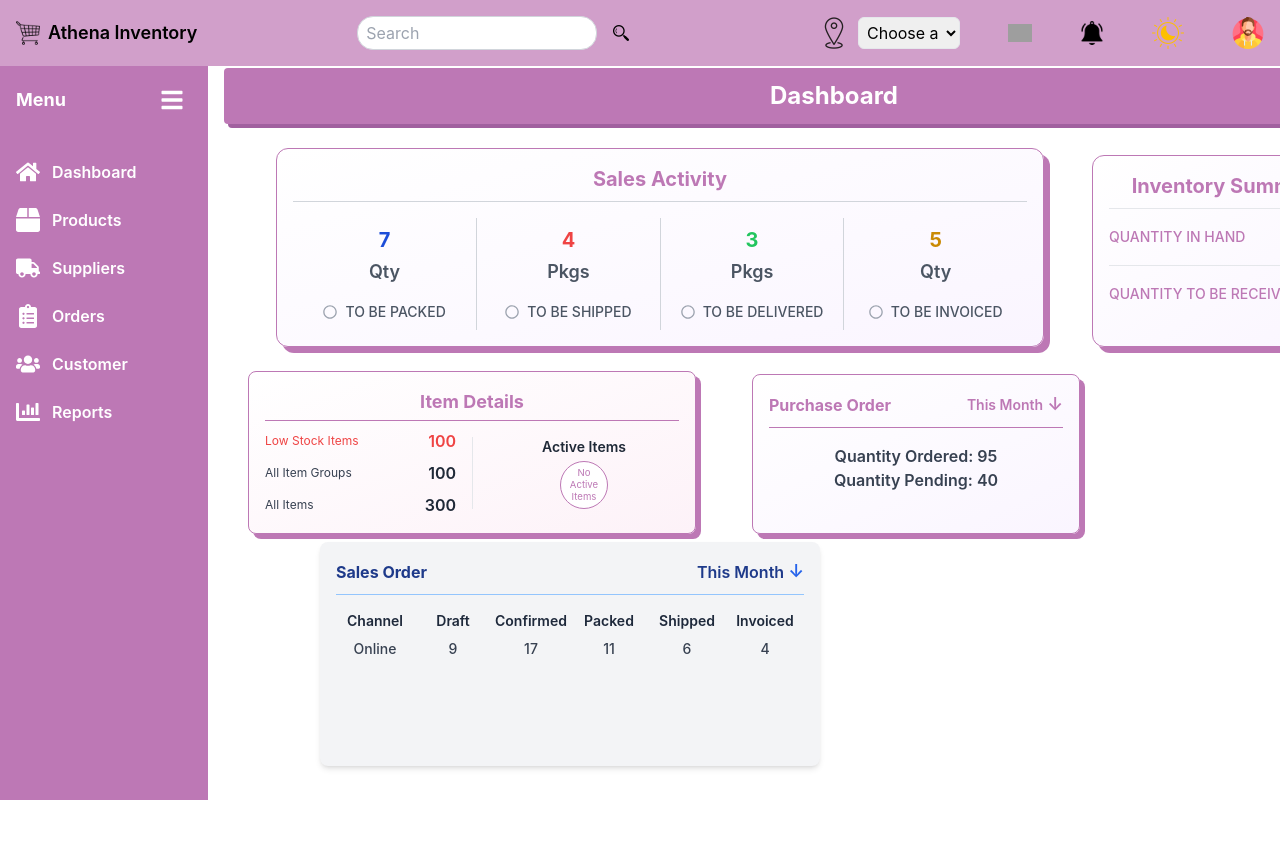
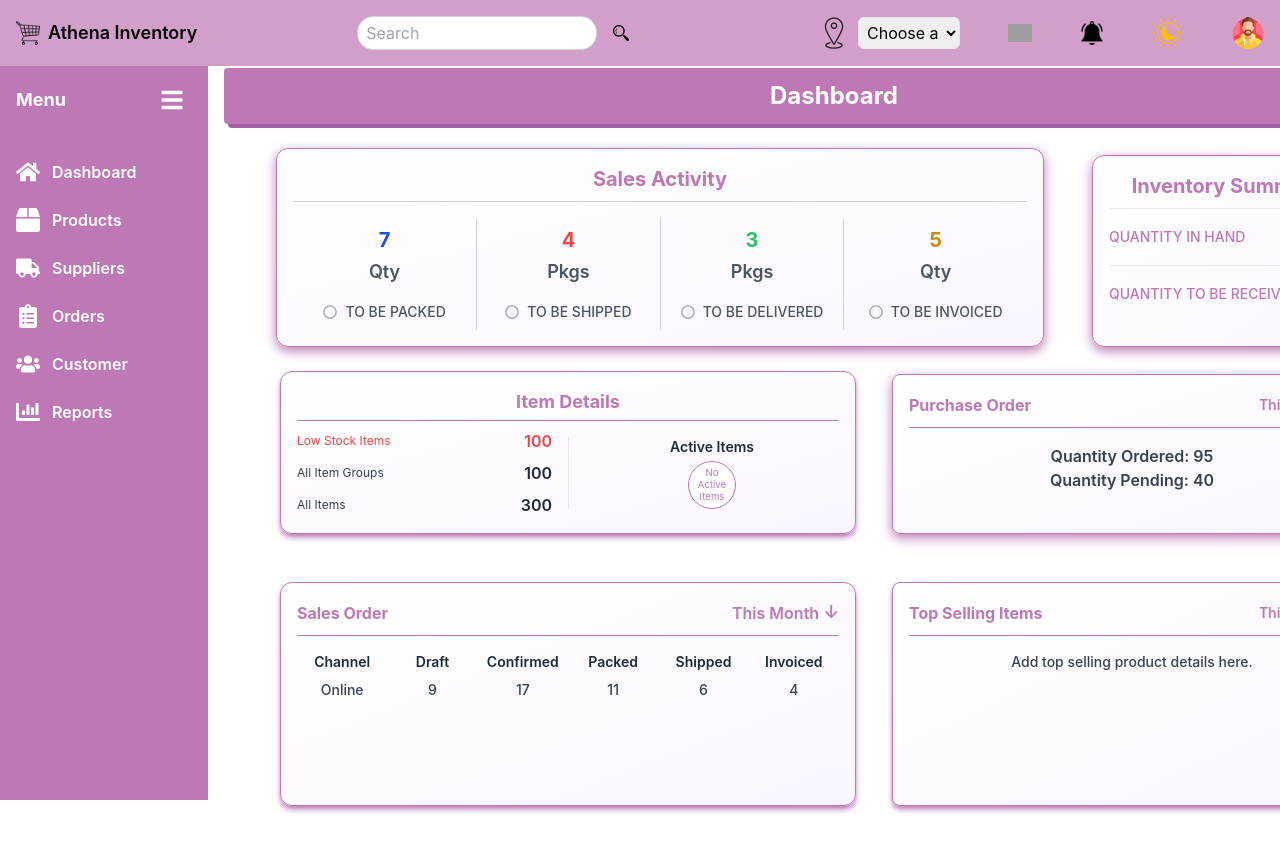
Before and after one commit to anik0103/inventory-management-system, a React (Create React App) app: page / in a window 1280 px wide. Shown: the top 846 px of the page. Before the commit the page ends 800 px from the top, so only its background shows below. Built offline with nearby package versions, Linux system fonts and the light colour scheme; grey boxes are pictures that could not be loaded.

Commit message:
refactor: Update Dashboard layout and enhance styling for components

```diff
--- a/src/Components/Dashbord/Dashboard.js
+++ b/src/Components/Dashbord/Dashboard.js
@@ -14,13 +14,13 @@ const Dashboard = () => {
         <SummaryCards />
         <InventorySummary />
       </div>
-      <div>
-         <SalesOverview />
+      <div className="gap-9">
+      <SalesOverview />
       <PurchaseOrder />
       </div>
 
       <OrderStatus />
-      {/* <TopProducts /> */}
+      <TopProducts />
     </div>
   );
 };
--- a/src/Components/Dashbord/OrderStatus.js
+++ b/src/Components/Dashbord/OrderStatus.js
@@ -5,12 +5,12 @@ const SalesOrderCard = () => {
   const sales = mockData.salesOrder;
 
   return (
-    <div className="bg-gray-100 border-gray-300 p-4 rounded-lg shadow-md w-[31.25rem] ml-[6rem] mt-[-0.998rem] h-56">
-      <div className="flex justify-between items-center border-b border-blue-300 pb-2 mb-4">
-        <h2 className="font-bold text-blue-900">{sales.title}</h2>
-        <span className="font-semibold text-blue-900 flex items-center gap-1">
+    <div className="bg-gradient-to-br from-white to-purple-50 border border-[#bd78b5] rounded-xl shadow-md shadow-[#bd78b5] transition-all duration-300 p-4 max-w-xl ml-14 mt-6 flex flex-col h-[14rem]">
+      <div className="flex justify-between items-center border-b border-[#bd78b5] pb-2 mb-4">
+        <h2 className="font-bold text-[#bd78b5]">{sales.title}</h2>
+        <span className="font-semibold text-[#bd78b5] flex items-center gap-1">
           {sales.month}
-          <span className="text-blue-600 text-lg">↓</span>
+          <span className="text-[#bd78b5] text-lg">↓</span>
         </span>
       </div>
 
--- a/src/Components/Dashbord/SalesOverVew/InventorySummary.js
+++ b/src/Components/Dashbord/SalesOverVew/InventorySummary.js
@@ -8,7 +8,7 @@ const InventorySummaryCard = () => {
 
   return (
     <div className="flex justify-end px-4 lg:-mt-48 lg:mr-16">
-      <div className="bg-gradient-to-br from-white to-purple-50 border border-[#bd78b5] rounded-xl shadow-[6px_6px_0px_#bd78b5] hover:shadow-[4px_4px_0px_#a1609f] transition-all duration-300 p-4 w-[17rem] h-[12rem]">
+      <div className="bg-gradient-to-br from-white to-purple-50 border border-[#bd78b5] rounded-xl shadow-[0_4px_12px_#bd78b5] hover:shadow-[0_6px_18px_#a1609f] transition-all duration-300 p-4 w-[17rem] h-[12rem]">
         <div className="pb-2 border-b border-gray-200 mb-3">
           <h2 className="text-xl font-bold text-[#bd78b5]">Inventory Summary</h2>
         </div>
--- a/src/Components/Dashbord/SalesOverVew/SummaryCards.js
+++ b/src/Components/Dashbord/SalesOverVew/SummaryCards.js
@@ -4,7 +4,7 @@ import mockData from "../../../asset/fakeApiResponce/mockData.json";
 const SummaryCards = () => {
   return (
     <div className="flex justify-start px-4 mt-6">
-      <div className="bg-gradient-to-br from-white to-purple-50 border border-[#bd78b5] rounded-xl shadow-[6px_6px_0px_#bd78b5] hover:shadow-[4px_4px_0px_#a1609f] transition-all duration-300 w-2/3 max-w-6xl p-4">
+      <div className="bg-gradient-to-br from-white to-purple-50 border border-[#bd78b5] rounded-xl shadow-[0_4px_12px_#bd78b5] hover:shadow-[0_6px_18px_#a1609f] transition-all duration-300 w-2/3 max-w-6xl p-4">
         <div className="border-b border-gray-300 pb-2 mb-4">
           <h2 className="text-xl font-bold text-center text-[#bd78b5]">
             Sales Activity
--- a/src/Components/Dashbord/SalesOverview.js
+++ b/src/Components/Dashbord/SalesOverview.js
@@ -5,11 +5,11 @@ const SalesOverview = () => {
   const item = mockData.itemDetails;
 
   return (
-    <div className="bg-gradient-to-br from-white to-pink-50 border border-[#bd78b5] shadow-[5px_5px_0px_#bd78b5] hover:shadow-[3px_3px_0px_#a1609f] transition-all duration-300 rounded-lg p-4 w-full max-w-md ml-6 mt-6 flex flex-col">
+    <div className="bg-gradient-to-br from-white to-purple-50 border border-[#bd78b5] rounded-xl shadow-md shadow-[#bd78b5] transition-all duration-300 p-4 max-w-xl ml-14 mt-6 flex flex-col">
       <h2 className="font-bold text-lg pb-1 mb-2 border-b border-[#bd78b5] text-[#bd78b5]">
         {item.title || "Item Details"}
       </h2>
-      <div className="flex flex-grow items-center">
+      <div className="flex items-center">
         <div className="w-1/2 pr-4 flex flex-col gap-2">
           <div className="flex items-center justify-between">
             <span className="text-xs text-red-500">Low Stock Items</span>
--- a/src/Components/Dashbord/TopProducts.js
+++ b/src/Components/Dashbord/TopProducts.js
@@ -2,17 +2,21 @@ import React from "react";
 
 const TopProducts = () => {
   return (
-    <div>
-      <div className="bg-white border border-gray-300 p-4 rounded-3xl shadow-md mb-6 w-[25rem] h-[23rem] ml-[53.125rem] mt-[-8.75rem]">
-        <div className="flex justify-between items-center border-b border-blue-300 pb-2 mb-2">
-          <h2 className="font-bold text-base text-blue-900">
+    <div className="flex justify-end px-4 -mt-56 sm:mr-14">
+      <div className="bg-gradient-to-br from-white to-purple-50 border border-[#bd78b5] shadow-md shadow-[#bd78b5] transition-all duration-300 p-4 rounded-lg mb-6 w-[30rem] h-[14rem]">
+        <div className="flex justify-between items-center border-b border-[#bd78b5] pb-2 mb-4">
+          <h2 className="font-bold text-base text-[#bd78b5]">
             Top Selling Items
           </h2>
-          <span className="font-semibold text-blue-900 flex items-center gap-1 text-sm">
+          <span className="font-semibold text-[#bd78b5] flex items-center gap-1 text-sm">
             This Month
-            <span className="text-blue-600 text-lg">↓</span>
+            <span className="text-[#bd78b5] text-lg">↓</span>
           </span>
         </div>
+
+        <p className="text-gray-700 font-medium text-sm">
+          Add top selling product details here.
+        </p>
       </div>
     </div>
   );
--- a/src/Components/Dashbord/purchaseOrder.js
+++ b/src/Components/Dashbord/purchaseOrder.js
@@ -3,7 +3,8 @@ import mockData from "../../asset/fakeApiResponce/mockData.json";
 
 const PurchaseOrder = () => {
   return (
-    <div className="bg-gradient-to-br from-white to-purple-50 border border-[#bd78b5] shadow-[5px_5px_0px_#bd78b5] hover:shadow-[3px_3px_0px_#a1609f] transition-all duration-300 p-4 rounded-lg mb-6 w-[20.5rem] h-[10rem] mx-auto lg:ml-[33rem] mt-[-10rem]">
+    <div className="flex justify-end px-4 mt-[-10rem] sm:mr-14">
+      <div className="bg-gradient-to-br from-white to-purple-50 border border-[#bd78b5] shadow-[0_4px_12px_#bd78b5] hover:shadow-[0_6px_18px_#a1609f] transition-all duration-300 p-4 rounded-lg mb-6 w-[30rem] h-[10rem]">
         <div className="flex justify-between items-center border-b border-[#bd78b5] pb-2 mb-4">
           <h2 className="font-bold text-base text-[#bd78b5]">
             {mockData.purchaseOrder.title}
@@ -23,6 +24,7 @@ const PurchaseOrder = () => {
           </p>
         </div>
       </div>
+    </div>
   );
 };
 
--- a/src/Components/Dashbord/topSellingItemsInnerCards.js
+++ /dev/null
@@ -1,12 +0,0 @@
-import mockData from '../../asset/mockData.json';
-
-
-const TopSellingItemsInnerCards = () => {
-  return (
-   <div>
-    <p>Images</p>
-   </div>
-  );
-};
-
-export default TopSellingItemsInnerCards;
```
Lines whose indentation alone changed are shown as unchanged.
